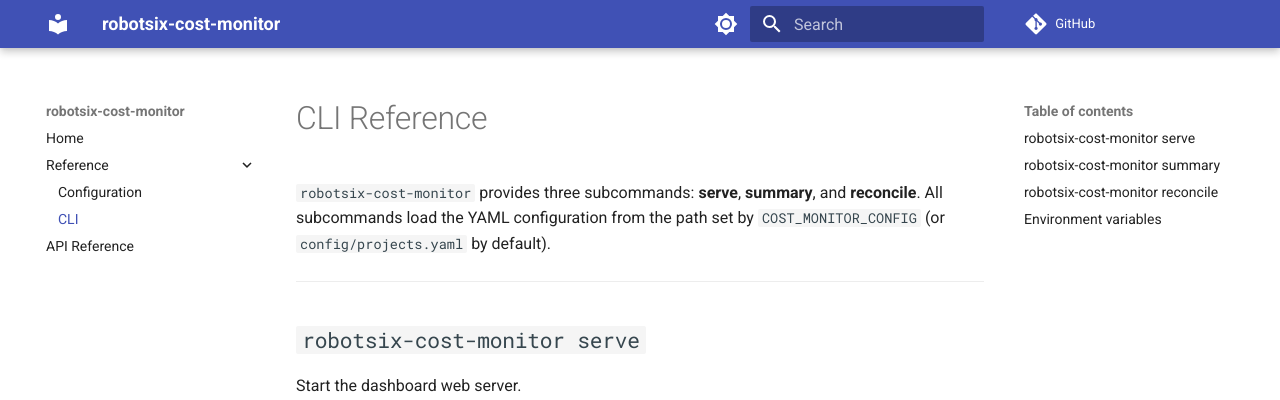
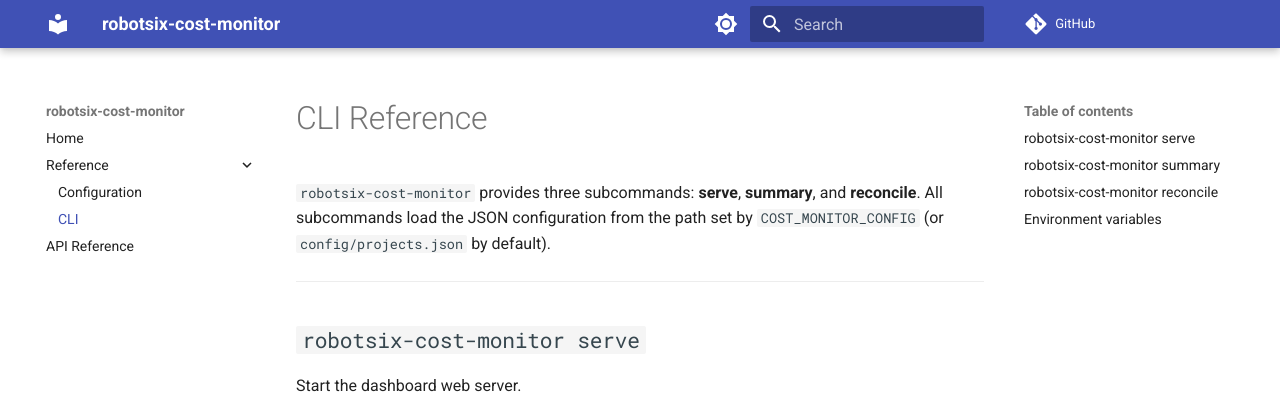
Before and after one commit to damien-robotsix/robotsix-cost-monitor, an MkDocs documentation site: the page built from docs/reference/cli.md, in a window 1280 px wide and 900 px high. Shown: the top 400 px of the window. Built offline with MkDocs 1.6.1 and Material for MkDocs 9.7.7, drawn with Linux system fonts in a browser that asks for light colours; comment, search, counter and statistics services are not loaded; some of the changed text lies outside the part shown.

```diff
--- a/docker-compose.yml
+++ b/docker-compose.yml
@@ -9,8 +9,8 @@
 #     docker compose run --rm cost-monitor summary --hours 24
 #     docker compose run --rm cost-monitor reconcile
 #
-# Configuration is delivered via a YAML file bind-mounted from ./config; real
-# Langfuse / OpenRouter keys live only in config/projects.yaml (gitignored).
+# Configuration is delivered via a JSON file bind-mounted from ./config; real
+# Langfuse / OpenRouter keys live only in config/projects.json (gitignored).
 # -------------------------------------------------------------------------
 
 services:
--- a/docs/modules.yaml
+++ b/docs/modules.yaml
@@ -34,7 +34,7 @@
       - tests/robotsix_cost_monitor/test_cli.py
 
   - id: config
-    description: YAML config models + loader (config/projects.yaml)
+    description: JSON config models + loader (config/projects.json)
     paths:
       - src/robotsix_cost_monitor/config.py
       - tests/robotsix_cost_monitor/test_config.py
@@ -194,6 +194,7 @@
   - id: config-files
     description: User-facing project configuration files (example config, JSON schema) and schema generation script
     paths:
+      - config/projects.example.json
       - config/projects.example.yaml
       - config/projects.schema.json
       - scripts/generate_config_schema.py
--- a/docs/reference/cli.md
+++ b/docs/reference/cli.md
@@ -1,8 +1,8 @@
 # CLI Reference
 
 `robotsix-cost-monitor` provides three subcommands: **serve**, **summary**, and
-**reconcile**. All subcommands load the YAML configuration from the path set by
-`COST_MONITOR_CONFIG` (or `config/projects.yaml` by default).
+**reconcile**. All subcommands load the JSON configuration from the path set by
+`COST_MONITOR_CONFIG` (or `config/projects.json` by default).
 
 ---
 
@@ -81,6 +81,6 @@
 
 | Variable | Default | Description |
 |---|---|---|
-| `COST_MONITOR_CONFIG` | `config/projects.yaml` | Path to the YAML configuration file. |
+| `COST_MONITOR_CONFIG` | `config/projects.json` | Path to the JSON configuration file. |
 | `COST_MONITOR_DATA` | `.data/` | Directory for runtime state (reconciliation snapshots, analyst proposals). |
 | `LOG_FORMAT` | `json` (when `CI` is set) else `console` | Structured log output format. `json` for production ingestion; `console` for coloured human-readable output during local development. |
```
Also changed, not shown: AGENT.md (+8 -8 lines), ARCHITECTURE.md (+3 -3 lines), CONTRIBUTING.md (+4 -4 lines), README.md (+2 -2 lines), deploy/README.md (+4 -4 lines), docs/reference/configuration.md (+3 -3 lines), 8 other files.
